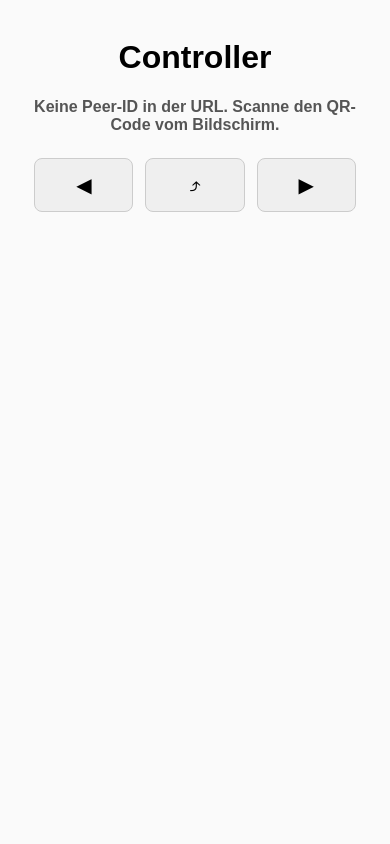
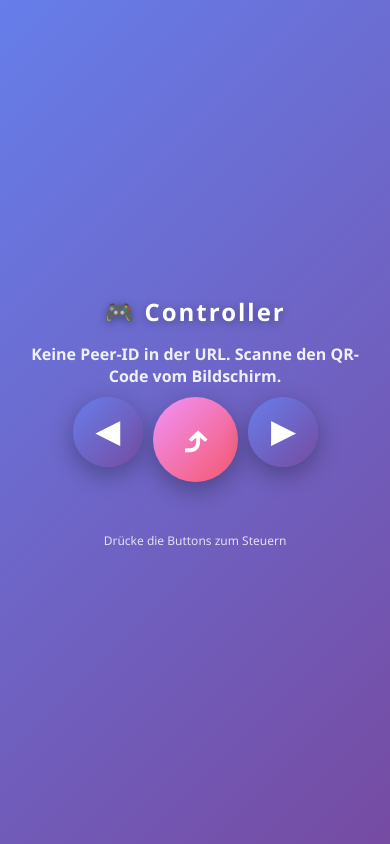
Before and after one commit to ramiichbin-code/minigame, a website: page docs/controller.html in a window 390 px wide. Drawn offline with Linux system fonts and the light colour scheme.

Commit message:
Beautiful controller redesign: gradient background, smooth animations, modern circular buttons, responsive design

```diff
--- a/docs/controller.html
+++ b/docs/controller.html
@@ -5,24 +5,155 @@
   <meta name="viewport" content="width=device-width,initial-scale=1" />
   <title>Minigame — Controller</title>
   <style>
-    body{font-family:Arial,Helvetica,sans-serif;text-align:center;padding:10px;background:#fafafa}
-    .row{display:flex;justify-content:center;margin-top:18px}
-    button{font-size:20px;padding:14px;margin:6px;width:28%;border-radius:8px;border:1px solid #ccc;cursor:pointer;transition:all 0.1s}
-    button:active,.active{background:#4CAF50;color:white;transform:scale(0.98)}
-    #status{color:#555;font-weight:bold;min-height:20px}
-    .status-connecting{color:#ff9800}
-    .status-connected{color:#4CAF50}
-    .status-error{color:#f44336}
-    .status-disconnected{color:#999}
+    * { margin: 0; padding: 0; box-sizing: border-box; }
+
+    body {
+      font-family: 'Segoe UI', Tahoma, Geneva, Verdana, sans-serif;
+      text-align: center;
+      padding: 20px;
+      background: linear-gradient(135deg, #667eea 0%, #764ba2 100%);
+      min-height: 100vh;
+      display: flex;
+      flex-direction: column;
+      justify-content: center;
+      align-items: center;
+    }
+
+    h1 {
+      color: white;
+      font-size: 32px;
+      margin-bottom: 15px;
+      text-shadow: 0 2px 10px rgba(0, 0, 0, 0.3);
+      letter-spacing: 2px;
+    }
+
+    #status {
+      color: white;
+      font-weight: bold;
+      font-size: 16px;
+      min-height: 24px;
+      margin-bottom: 30px;
+      height: 24px;
+      opacity: 0.9;
+      animation: fadeIn 0.5s ease-in;
+    }
+
+    .status-connecting {
+      color: #ffd700;
+      animation: pulse 1.5s infinite;
+    }
+
+    .status-connected {
+      color: #00ff88;
+      animation: pulse 0.5s;
+    }
+
+    .status-error {
+      color: #ff4444;
+      animation: shake 0.5s;
+    }
+
+    .status-disconnected {
+      color: #ffaa00;
+    }
+
+    @keyframes fadeIn {
+      from { opacity: 0; }
+      to { opacity: 1; }
+    }
+
+    @keyframes pulse {
+      0%, 100% { opacity: 1; }
+      50% { opacity: 0.6; }
+    }
+
+    @keyframes shake {
+      0%, 100% { transform: translateX(0); }
+      25% { transform: translateX(-5px); }
+      75% { transform: translateX(5px); }
+    }
+
+    .row {
+      display: flex;
+      justify-content: center;
+      gap: 15px;
+      margin-bottom: 30px;
+    }
+
+    button {
+      width: 80px;
+      height: 80px;
+      font-size: 36px;
+      border: none;
+      border-radius: 50%;
+      cursor: pointer;
+      background: linear-gradient(135deg, #667eea 0%, #764ba2 100%);
+      color: white;
+      box-shadow: 0 8px 25px rgba(0, 0, 0, 0.3);
+      transition: all 0.1s cubic-bezier(0.4, 0, 0.2, 1);
+      font-weight: bold;
+      display: flex;
+      align-items: center;
+      justify-content: center;
+      user-select: none;
+      -webkit-touch-callout: none;
+      touch-action: manipulation;
+    }
+
+    button:hover {
+      transform: translateY(-2px);
+      box-shadow: 0 12px 30px rgba(0, 0, 0, 0.4);
+    }
+
+    button:active,
+    button.active {
+      transform: scale(0.92) translateY(0);
+      box-shadow: 0 4px 15px rgba(0, 0, 0, 0.3);
+      background: linear-gradient(135deg, #00ff88 0%, #00cc6f 100%);
+      color: #333;
+    }
+
+    #jump {
+      width: 100px;
+      height: 100px;
+      font-size: 48px;
+      background: linear-gradient(135deg, #f093fb 0%, #f5576c 100%);
+    }
+
+    #jump:active,
+    #jump.active {
+      background: linear-gradient(135deg, #ffd700 0%, #ffaa00 100%);
+      color: #333;
+    }
+
+    .info {
+      color: rgba(255, 255, 255, 0.8);
+      font-size: 12px;
+      margin-top: 20px;
+      max-width: 300px;
+      line-height: 1.5;
+    }
+
+    /* Responsive */
+    @media (max-width: 480px) {
+      body { padding: 15px; }
+      h1 { font-size: 24px; }
+      .row { gap: 10px; }
+      button { width: 70px; height: 70px; font-size: 30px; }
+      #jump { width: 85px; height: 85px; font-size: 40px; }
+    }
   </style>
 </head>
 <body>
-  <h1>Controller</h1>
+  <h1>🎮 Controller</h1>
   <div id="status">Lade...</div>
   <div class="row">
-    <button id="left">◀</button>
-    <button id="jump">⤴</button>
-    <button id="right">▶</button>
+    <button id="left" title="Nach links">◀</button>
+    <button id="jump" title="Sprung">⤴</button>
+    <button id="right" title="Nach rechts">▶</button>
+  </div>
+  <div class="info">
+    <p>Drücke die Buttons zum Steuern</p>
   </div>
 
   <script>
```
